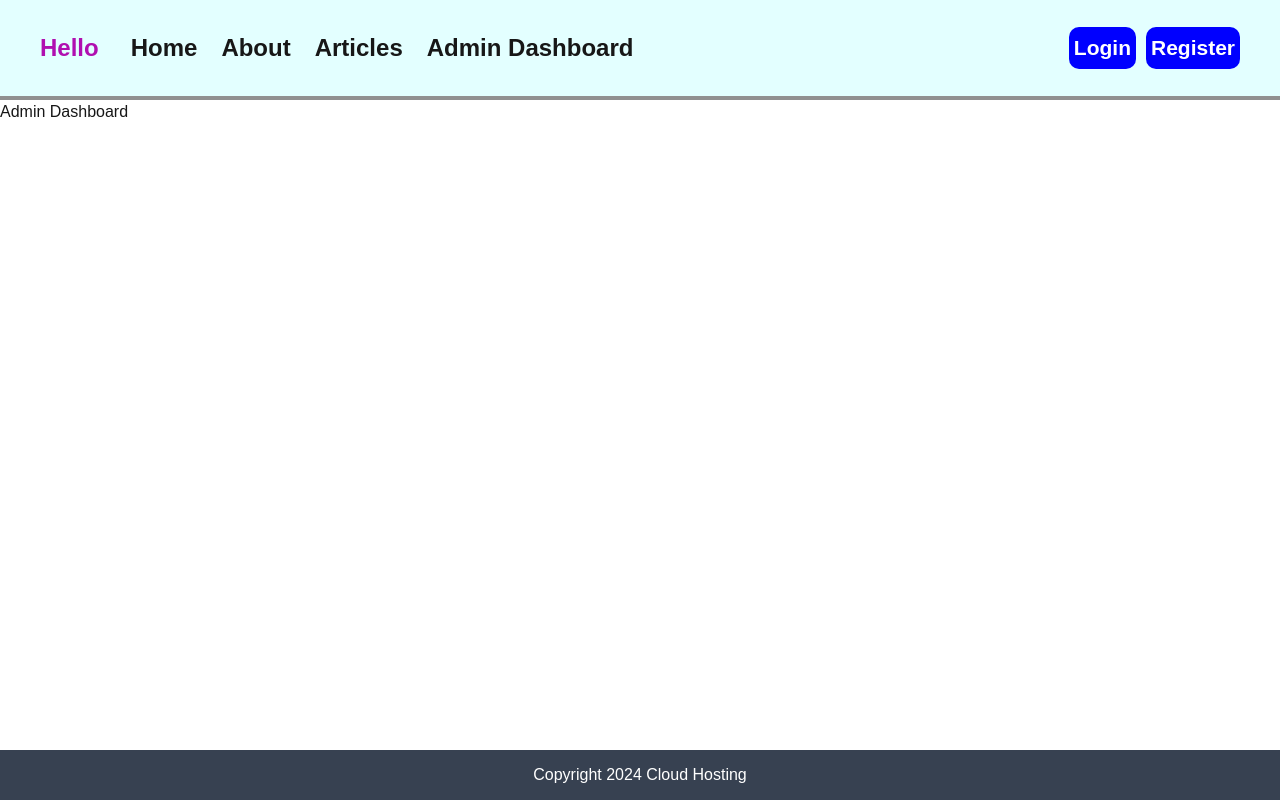
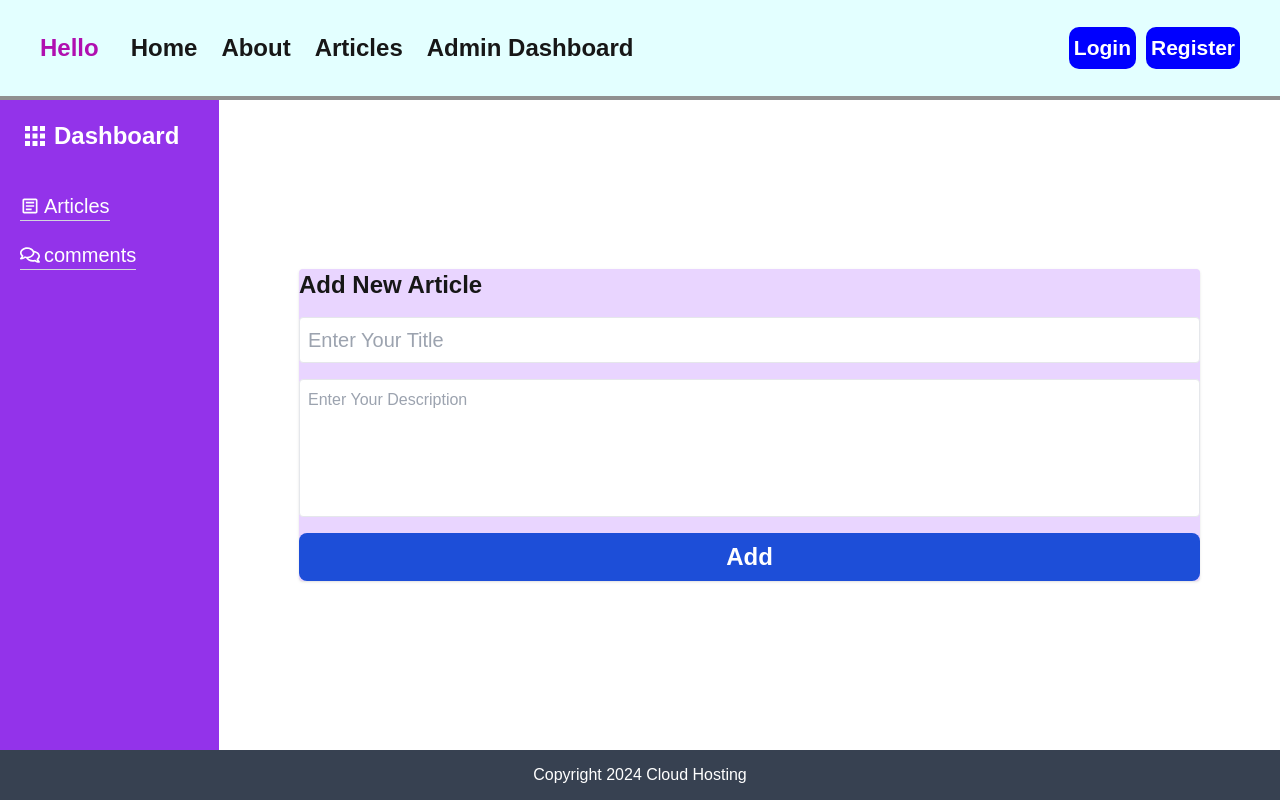
Before and after one commit to abdullahyazgi/project-nextJS, a Next.js app: page /admin in a window 1280 px wide. Built offline with nearby package versions, Linux system fonts and the light colour scheme.

Commit message:
Admin Page  Design

```diff
--- a/package.json
+++ b/package.json
@@ -12,6 +12,7 @@
     "next": "14.2.13",
     "react": "^18",
     "react-dom": "^18",
+    "react-icons": "^5.3.0",
     "react-toastify": "^10.0.6"
   },
   "devDependencies": {
--- /dev/null
+++ b/src/app/admin/AddArticleForm.tsx
@@ -0,0 +1,43 @@
+"use client";
+import React, { useState } from "react";
+import { toast } from "react-toastify";
+
+const AddArticleForm = () => {
+  const [title, settitle] = useState("");
+  const [description, setDescription] = useState("");
+
+  const formSubmitHandler = (e: React.FormEvent) => {
+    e.preventDefault();
+    if (title === "") return toast.error("Title is required");
+    if (description === "") return toast.error("Description is required");
+
+    console.log({ title, description });
+  };
+
+  return (
+    <form onSubmit={formSubmitHandler} className="flex flex-col">
+      <input
+        className="mb-4 border rounded p-2 text-xl"
+        type="text"
+        placeholder="Enter Your Title"
+        value={title}
+        onChange={(e) => settitle(e.target.value)}
+      />
+      <textarea
+        className="mb-4 border rounded p-2 resize-none"
+        rows={5}
+        placeholder="Enter Your Description"
+        value={description}
+        onChange={(e) => setDescription(e.target.value)}
+      ></textarea>
+      <button
+        type="submit"
+        className="text-2xl text-white bg-blue-700 hover:bg-blue-900 p-2 rounded-lg font-bold"
+      >
+        Add
+      </button>
+    </form>
+  );
+};
+
+export default AddArticleForm;
--- /dev/null
+++ b/src/app/admin/AdminSidebar.tsx
@@ -0,0 +1,36 @@
+import Link from "next/link";
+import {CgMenuGridR} from "react-icons/cg";
+import {MdOutlineArticle} from "react-icons/md";
+import {FaRegComments} from "react-icons/fa";
+
+const AdminSidebar = () => {
+  return (
+    <>
+      <Link
+        href="/admin"
+        className="flex items-center text-lg lg:text-2xl font-semibold"
+      >
+        <CgMenuGridR className="text-3xl me-1" />
+        <span className="hidden lg:block">Dashboard</span>
+      </Link>
+      <ul className="mt-10 flex items-center justify-center flex-col lg:items-start">
+        <Link
+          className="flex items-center text-xl mb-5 lg:border-b border-gray-300 hover:border-yellow-200 hover:text-yellow-200 transition"
+          href="/admin/articles-table"
+        >
+          <MdOutlineArticle className="me-1" />
+          <span className="hidden lg:block">Articles</span>
+        </Link>
+        <Link
+          className="flex items-center text-xl mb-5 lg:border-b border-gray-300 hover:border-yellow-200 hover:text-yellow-200 transition"
+          href="/admin/comments-table"
+        >
+          <FaRegComments className="me-1" />
+          <span className="hidden lg:block">comments</span>
+        </Link>
+      </ul>
+    </>
+  );
+}
+
+export default AdminSidebar
--- /dev/null
+++ b/src/app/admin/articles-table/page.tsx
@@ -0,0 +1,9 @@
+import React from 'react'
+
+const AdminArticlesTable = () => {
+  return (
+    <div>AdminArticlesTable</div>
+  )
+}
+
+export default AdminArticlesTable
--- /dev/null
+++ b/src/app/admin/comments-table/page.tsx
@@ -0,0 +1,7 @@
+import React from 'react'
+
+const AdminCommentsPage = () => {
+  return <div>AdminCommentsPage</div>;
+}
+
+export default AdminCommentsPage;
--- /dev/null
+++ b/src/app/admin/layout.tsx
@@ -0,0 +1,18 @@
+import AdminSidebar from "./AdminSidebar";
+
+interface AdminDashboardLayoutProps {
+    children: React.ReactNode;
+}
+
+const AdminDashboardLayout = ({ children }: AdminDashboardLayoutProps) => {
+  return (
+    <div className="overflow-height flex items-start justify-between overflow-hidden">
+      <div className="overflow-height w-l5 lg:w-1/5 bg-purple-600 text-white p-1 lg:p-5">
+        <AdminSidebar />
+      </div>
+      <div className="overflow-height w-full lg:w4/5 overflow-y-scroll ">{children}</div>
+    </div>
+  );
+}
+
+export default AdminDashboardLayout
--- a/src/app/admin/page.tsx
+++ b/src/app/admin/page.tsx
@@ -1,7 +1,17 @@
+import AddArticleForm from "./AddArticleForm";
 
 
 const AdminDashboard = () => {
-  return <div className="fix-height">Admin Dashboard</div>;
-}
+  return (
+  <div className="fix-height flex items-center justify-center px-5 lg:px-20">
+      <div className="shadow bg-purple-200 rounded w-full">
+        <h2 className="text-xl lg:text-2xl text-gr700 font-semibold mb-4">
+          Add New Article
+        </h2>
+        <AddArticleForm/>
+      </div>
+  </div>
+  )
+};
 
 export default AdminDashboard
--- a/src/app/globals.css
+++ b/src/app/globals.css
@@ -29,3 +29,7 @@
 .fix-height {
   min-height: calc(100vh - 150px);
 }
+
+.overflow-height {
+  height: calc(100vh - 150px);
+}
```
Also changed, not shown: 1 other file (tests, documents, lock files or other folders).
